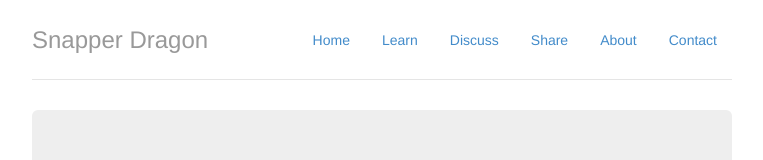
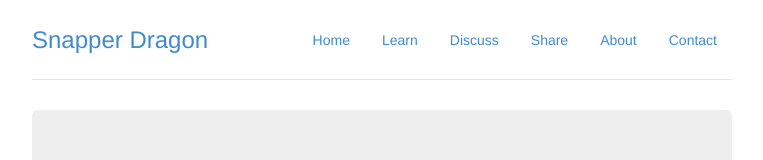
Before and after one commit to kaushikchaubal/snapperdragon, a website: page index.html in a window 1280 px wide. Shown: the top 160 px of the page, without its empty margins (258-1021 px from the left). Drawn offline with Linux system fonts and the light colour scheme.

Commit message:
Small tweaks

```diff
--- a/index.html
+++ b/index.html
@@ -19,7 +19,7 @@
           <li><a ng-href="#/about">About</a></li>
           <li><a ng-href="#/contact">Contact</a></li>
         </ul>
-        <h3 class="text-muted">Snapper Dragon</h3>
+        <h3 class="text-muted"><a ng-href="#">Snapper Dragon</a></h3>
       </div>
 
       <div ng-view=""></div>
```
